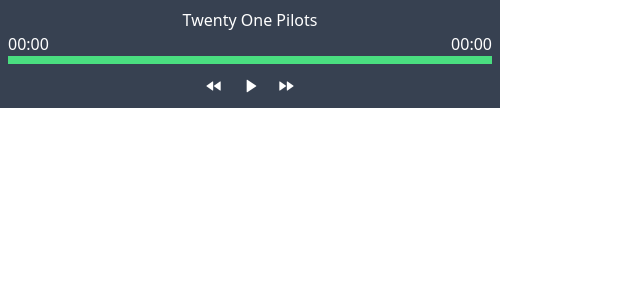
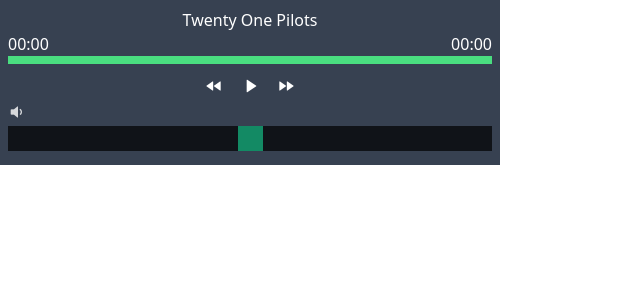
Before and after one commit to stardusteight-d4c/bora-codar, a React (Vite) app in the folder music-player/: page / in a window 1280 px wide. Shown: the top 300 px of the page, without its empty margins (0-640 px from the left). Built offline with nearby package versions, Linux system fonts and the light colour scheme.

Commit message:
react palyer main features done

```diff
--- a/music-player/src/App.tsx
+++ b/music-player/src/App.tsx
@@ -9,6 +9,7 @@
   const [isPlaying, setIsPlaying] = useState(false)
   const [currentSong, setCurrentSong] = useState<any>(songsData[0])
   const audioElementRef = useRef<any>()
+  const [mute, setMute] = useState<boolean>(false)
 
   useEffect(() => {
     if (isPlaying) {
@@ -36,6 +37,7 @@
         src={currentSong.url}
         ref={audioElementRef}
         onTimeUpdate={onPlaying}
+         muted={mute}
       />
       <Player
         songs={songs}
@@ -45,6 +47,8 @@
         currentSong={currentSong}
         setCurrentSong={setCurrentSong}
         audioElementRef={audioElementRef}
+        mute={mute}
+        setMute={setMute}
       />
     </div>
   )
--- a/music-player/src/components/Player.tsx
+++ b/music-player/src/components/Player.tsx
@@ -1,4 +1,4 @@
-import React, { useRef } from 'react'
+import React, { useEffect, useRef, useState } from 'react'
 
 interface Props {
   songs: any
@@ -8,6 +8,8 @@
   currentSong: any
   setCurrentSong: any
   audioElementRef: any
+  mute: any
+  setMute: any
 }
 
 export const Player = ({
@@ -18,11 +20,23 @@
   currentSong,
   setCurrentSong,
   audioElementRef,
+  mute,
+  setMute,
 }: Props) => {
   const progressBarElementRef = useRef<any>()
+  const [volume, setVolume] = useState<any>(50)
 
   const handlePlay = () => {
     setIsPlaying(!isPlaying)
+  }
+
+  const handleVolume = (e: React.ChangeEvent<HTMLInputElement>) => {
+    setVolume(e.target.value)
+    console.log(volume)
+
+    if (audioElementRef) {
+      audioElementRef.current.volume = volume / 100
+    }
   }
 
   const checkWidth = (e: React.MouseEvent<HTMLDivElement, MouseEvent>) => {
@@ -73,7 +87,26 @@
     return '00:00'
   }
 
-  // adicionar volume
+  const rangeSlider: React.CSSProperties = {}
+
+  function VolumeBtns() {
+    return mute ? (
+      <i
+        className="ri-volume-mute-fill text-white/80 hover:text-white cursor-pointer"
+        onClick={() => setMute(!mute)}
+      />
+    ) : volume <= 65 ? (
+      <i
+        className="ri-volume-down-fill text-white/80 hover:text-white cursor-pointer"
+        onClick={() => setMute(!mute)}
+      />
+    ) : (
+      <i
+        className="ri-volume-up-fill text-white/80 hover:text-white cursor-pointer"
+        onClick={() => setMute(!mute)}
+      />
+    )
+  }
 
   return (
     <div className="w-[500px] p-2 text-white flex flex-col items-center justify-center bg-gray-700 h-fit">
@@ -117,6 +150,17 @@
           onClick={next}
         />
       </div>
+      <div className="sliderContainer">
+        {VolumeBtns()}
+        <input
+          type="range"
+          min="0"
+          max="100"
+          value={volume}
+          onChange={(e) => handleVolume(e)}
+          className="rangeSlider"
+        />
+      </div>
     </div>
   )
 }
--- a/music-player/src/index.css
+++ b/music-player/src/index.css
@@ -1,3 +1,38 @@
 @tailwind base;
 @tailwind components;
 @tailwind utilities;
+
+.sliderContainer {
+  width: 100%;
+}
+
+.rangeSlider {
+  -webkit-appearance: none;
+  width: 100%;
+  height: 25px;
+  background: black;
+  outline: none;
+  opacity: 0.7;
+  -webkit-transition: 0.2s;
+  transition: opacity 0.2s;
+}
+
+.rangeSlider:hover {
+  opacity: 1;
+}
+
+.rangeSlider::-webkit-slider-thumb {
+  -webkit-appearance: none;
+  appearance: none;
+  width: 25px;
+  height: 25px;
+  background: #04aa6d;
+  cursor: pointer;
+}
+
+.rangeSlider::-moz-range-thumb {
+  width: 25px;
+  height: 25px;
+  background: #04aa6d;
+  cursor: pointer;
+}
```
